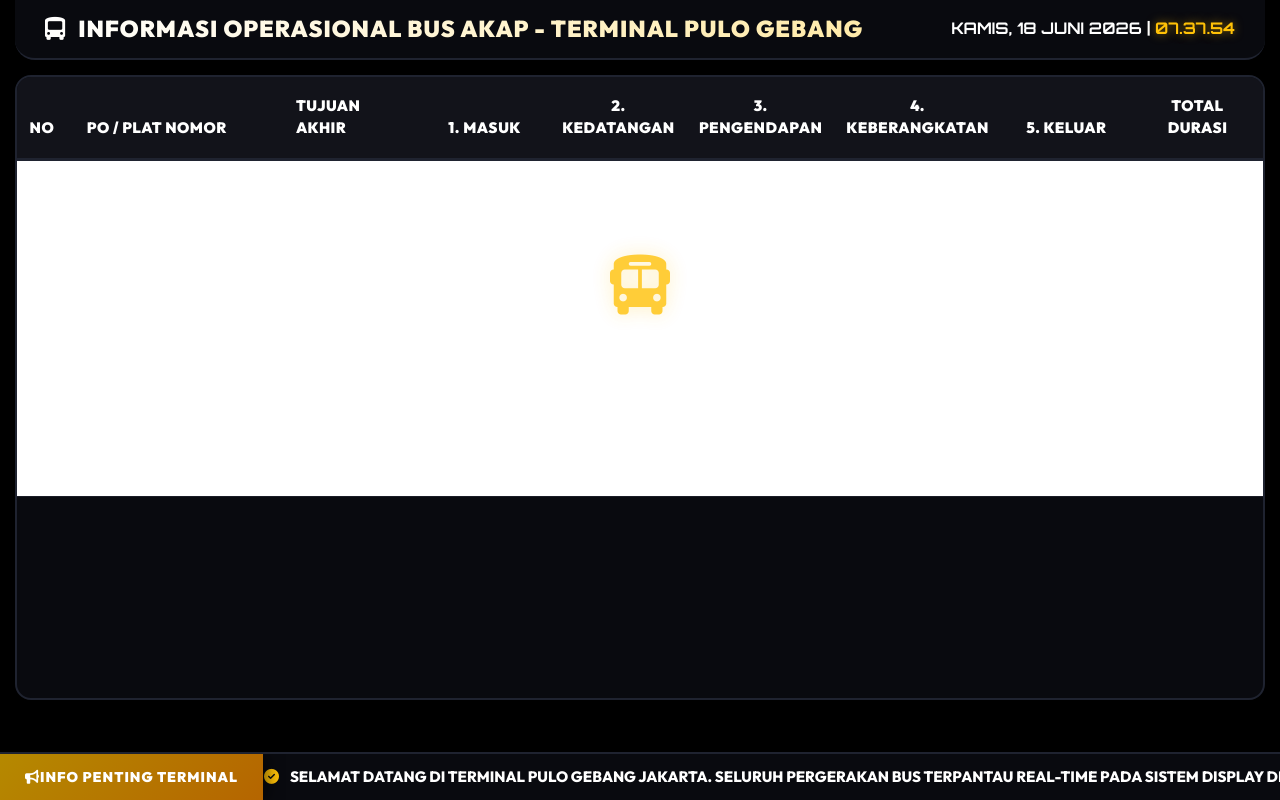
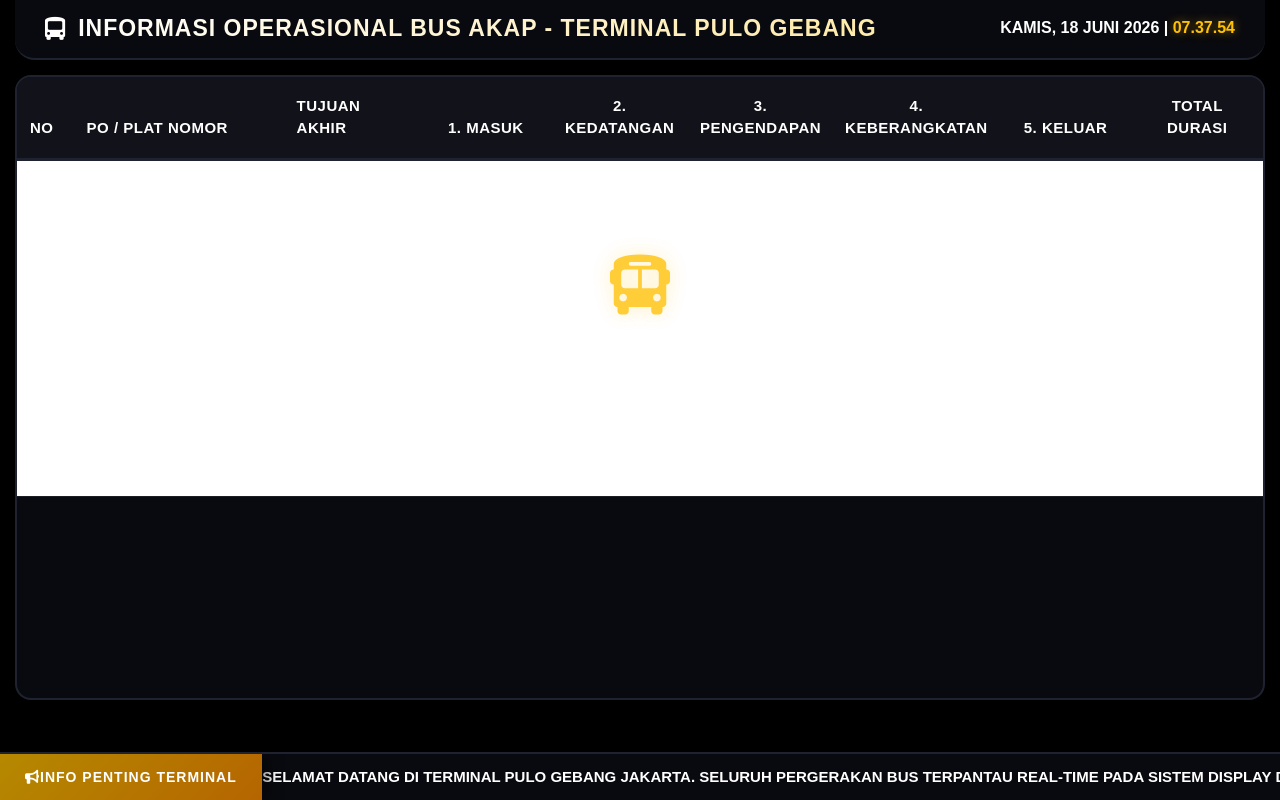
Before and after one commit to yosephhasugian/suara, a CodeIgniter app: page /database/bus_monitor/tv_display in a window 1280 px wide. Run offline with CodeIgniter, Linux system fonts and the light colour scheme; a user stored in the database is signed in; data comes from the database, SQL or seed files in the repository; data that the repository does not hold is empty.

Commit message:
Change all display TV views font family to Arial

```diff
--- a/application/views/bus_monitor/tv.php
+++ b/application/views/bus_monitor/tv.php
@@ -26,7 +26,7 @@
         body {
             background-color: var(--bg-color);
             color: var(--text-main);
-            font-family: 'Outfit', sans-serif;
+            font-family: 'Arial', sans-serif;
             text-transform: uppercase;
             overflow: hidden;
             height: 100vh;
@@ -69,7 +69,7 @@
             color: var(--accent-yellow);
         }
         #tanggal {
-            font-family: 'Orbitron', sans-serif;
+            font-family: 'Arial', sans-serif;
             font-size: 16px;
             color: #ffffff;
             text-align: right;
@@ -102,6 +102,7 @@
         .table-wrapper::-webkit-scrollbar-thumb { background: rgba(255, 193, 7, 0.6); border-radius: 3px; }
 
         .table {
+            font-family: 'Arial', sans-serif !important;
             color: var(--text-main);
             margin-bottom: 0;
             border: none;
@@ -142,14 +143,14 @@
         /* ================= COLUMN HIGHLIGHTS ================= */
         .plat-nomor {
             color: var(--accent-yellow);
-            font-family: 'Orbitron', sans-serif;
+            font-family: 'Arial', sans-serif;
             font-size: 21px !important;
             font-weight: 900;
             letter-spacing: 1px;
             text-shadow: 0 0 8px rgba(255, 193, 7, 0.3);
         }
         .tujuan { color: var(--accent-green); font-weight: 800; }
-        .waktu { font-family: 'Orbitron', sans-serif; color: #fff; font-weight: 700; }
+        .waktu { font-family: 'Arial', sans-serif; color: #fff; font-weight: 700; }
         .po-name { color: #ffffff; font-weight: 900; font-size: 19px; }
 
         /* ================= BADGE STATUS AREA ================= */
@@ -285,7 +286,7 @@
             gap: 6px;
             padding: 8px 12px;
             border-radius: 8px;
-            font-family: 'Orbitron', sans-serif;
+            font-family: 'Arial', sans-serif;
             font-size: 14px;
             font-weight: 800;
             min-width: 110px;
@@ -321,7 +322,7 @@
             color: #000000 !important;
         }
         .status-pill.completed-total .total-val {
-            font-family: 'Orbitron', sans-serif;
+            font-family: 'Arial', sans-serif;
             font-size: 13px;
             font-weight: 900;
         }
@@ -332,7 +333,7 @@
             animation: pulse-total-glow 2s infinite alternate;
         }
         .status-pill.active-total .total-val {
-            font-family: 'Orbitron', sans-serif;
+            font-family: 'Arial', sans-serif;
             font-size: 13px;
             font-weight: 900;
         }
--- a/application/views/bus_monitor/tv_kedatangan.php
+++ b/application/views/bus_monitor/tv_kedatangan.php
@@ -14,7 +14,7 @@
         body {
             background: #000;
             color: white;
-            font-family: 'Roboto', sans-serif;
+            font-family: 'Arial', sans-serif;
             text-transform: uppercase;
             overflow: hidden;
             height: 100vh;
@@ -51,7 +51,7 @@
             50% { transform: translateY(-5px); }
         }
         #tanggal {
-            font-family: 'Orbitron', sans-serif;
+            font-family: 'Arial', sans-serif;
             font-size: 18px;
             color: #fff;
             text-align: right;
```
Also changed, not shown: application/views/bus_monitor/tv_keberangkatan.php (+7 -6 lines), application/views/bus_monitor/tv_keluar.php (+6 -5 lines), application/views/bus_monitor/tv_masuk.php (+7 -6 lines), application/views/bus_monitor/tv_pengendapan.php (+5 -5 lines).
